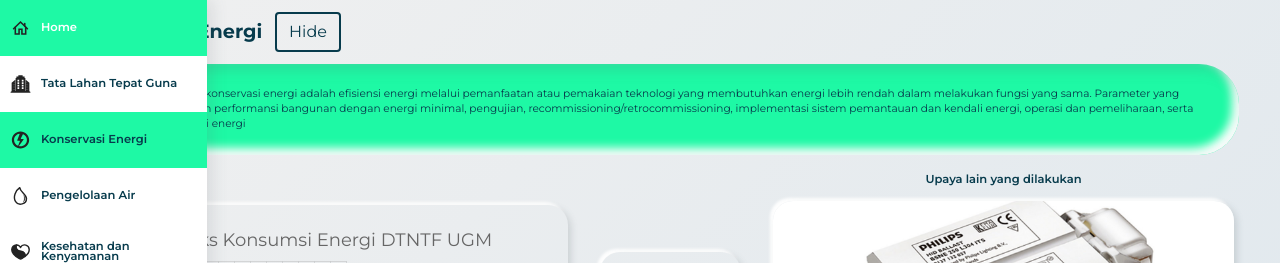
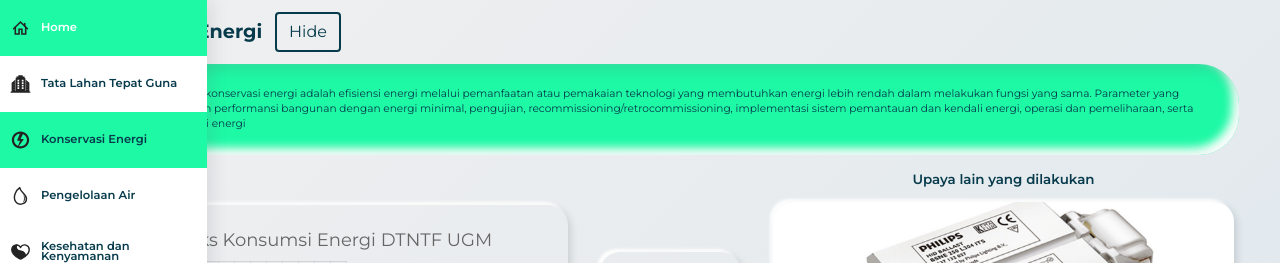
Before and after one commit to insgreeb-pro/Faustine, a Next.js app: page /KonservasiEnergi in a window 1280 px wide. Shown: the top 263 px of the page. Built offline with nearby package versions, Linux system fonts and the light colour scheme.

Commit message:
ubah font upaya lainnya, map, dll

```diff
--- a/styles/Style.css
+++ b/styles/Style.css
@@ -342,7 +342,7 @@
 /* MAP */
 .mapTitle {
   /* Font */
-  font-size: 1.2em;
+  font-size: 1.4em;
   font-weight: 600;
   text-align: center;
   line-height: 1em;
```
